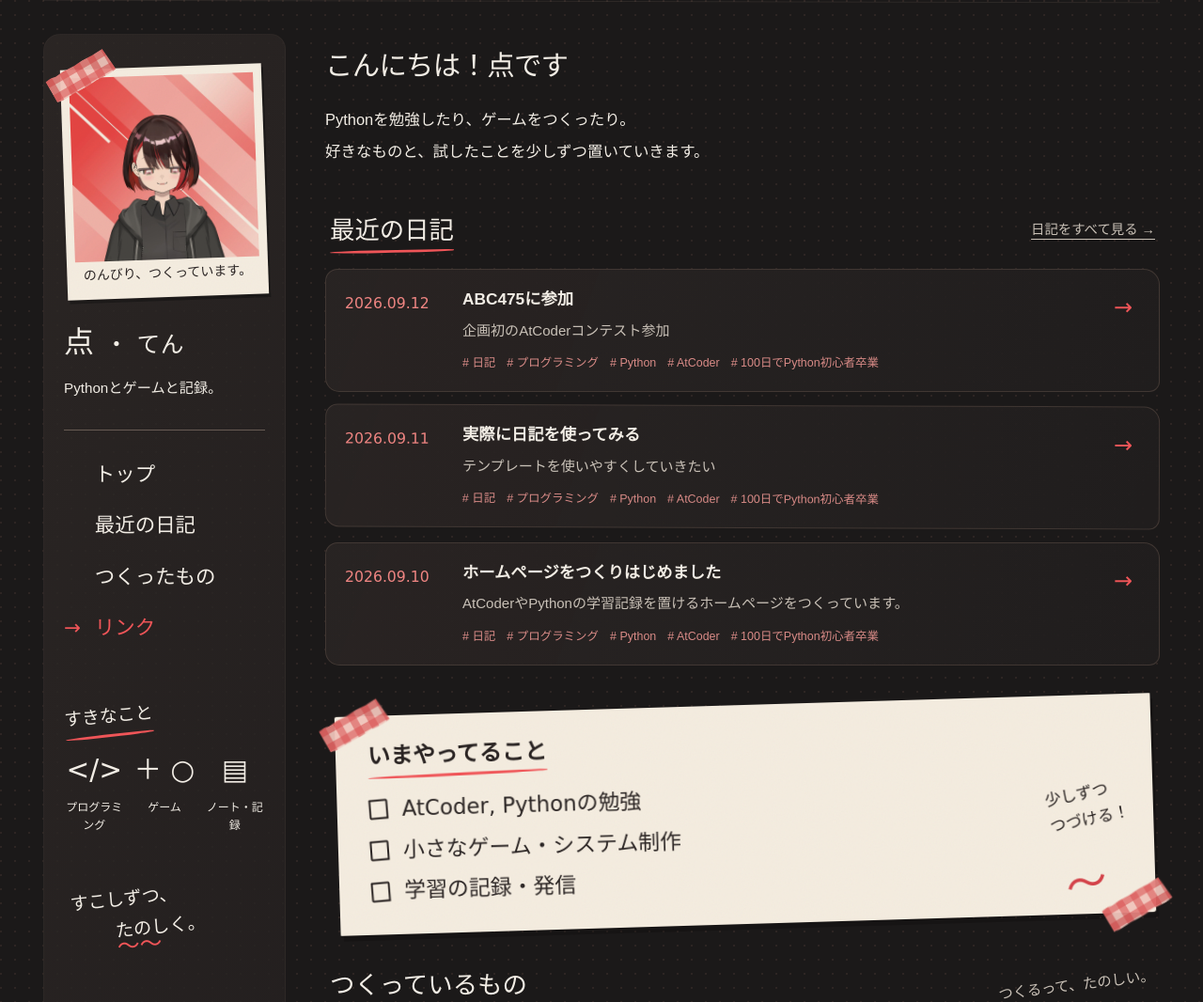
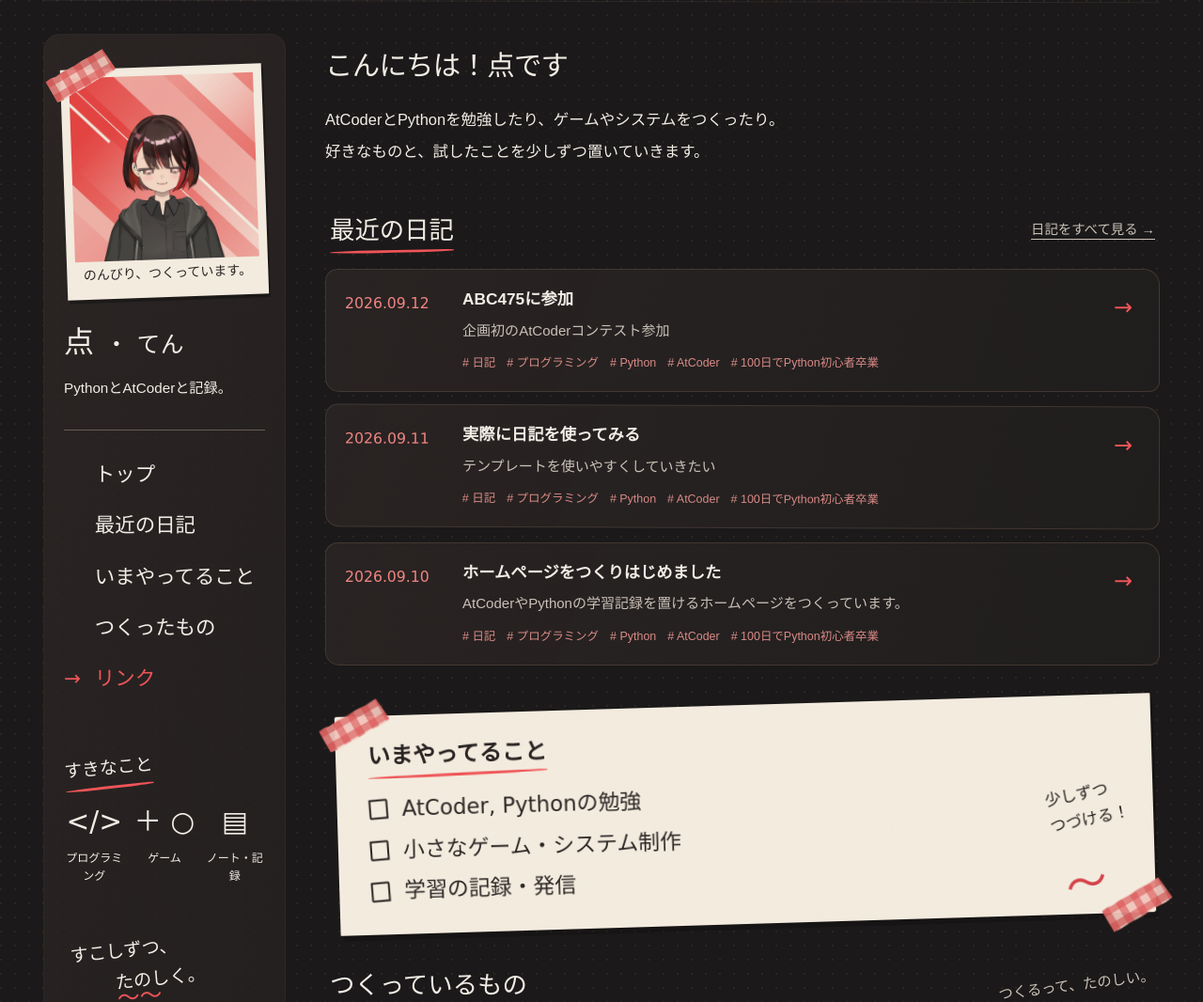
Before and after one commit to zrPointc/Ten-Homepage, a Flask app: page / in a window 1280 px wide. Shown: the part 120-1186 px from the top of the page at 94% size. Run offline with Flask 3, Linux system fonts and the light colour scheme; some web fonts are replaced.

Commit message:
プロフィールの説明を更新し、現在の活動セクションを追加

```diff
--- a/content.py
+++ b/content.py
@@ -4,13 +4,13 @@ PROFILE = {
     "name": "点",
     "reading": "てん",
     "title": "点のホームページ",
-    "description": "Pythonを勉強したり、ゲームをつくったり。点の小さなホームページ。",
+    "description": "AtCoderとPythonを勉強したり、ゲームやシステムをつくったり。点の小さなホームページ。",
     "greeting": "こんにちは！点です",
     "intro": [
-        "Pythonを勉強したり、ゲームをつくったり。",
+        "AtCoderとPythonを勉強したり、ゲームやシステムをつくったり。",
         "好きなものと、試したことを少しずつ置いていきます。",
     ],
-    "bio": "Pythonとゲームと記録。",
+    "bio": "PythonとAtCoderと記録。",
 }
 
 CURRENT_ACTIVITIES = ["AtCoder, Pythonの勉強", "小さなゲーム・システム制作", "学習の記録・発信"]
--- a/static/site.js
+++ b/static/site.js
@@ -7,7 +7,7 @@ pageLoadItems.forEach((item, index) => {
 requestAnimationFrame(() => document.body.classList.add('page-loaded'));
 
 const navigationLinks = [...document.querySelectorAll('.site-nav a')];
-const watchedSections = ['top', 'diary', 'works', 'links']
+const watchedSections = ['top', 'diary', 'now', 'works', 'links']
   .map((id) => document.getElementById(id));
 let scheduled = false;
 function updateNavigation() {
--- a/templates/index.html
+++ b/templates/index.html
@@ -37,6 +37,7 @@
         <nav class="site-nav hand" aria-label="ページ内メニュー">
           <a href="#top" class="active" aria-current="location"><span aria-hidden="true">→</span> トップ</a>
           <a href="#diary"><span aria-hidden="true">→</span> 最近の日記</a>
+          <a href="#now"><span aria-hidden="true">→</span> いまやってること</a>
           <a href="#works"><span aria-hidden="true">→</span> つくったもの</a>
           <a href="#links"><span aria-hidden="true">→</span> リンク</a>
         </nav>
@@ -62,7 +63,7 @@
           <div class="diary-list compact">{% for post in latest_posts %}<article class="diary-card"><time datetime="{{ post.date.isoformat() }}">{{ post.date_text }}</time><div><h3><a href="/diary/{{ post.slug }}/">{{ post.title }}</a></h3><p>{{ post.summary }}</p><ul class="tag-list">{% for tag in post.tags %}<li># {{ tag }}</li>{% endfor %}</ul></div><a class="diary-arrow" href="/diary/{{ post.slug }}/" aria-label="{{ post.title }}を読む">→</a></article>{% endfor %}</div>
         </section>
 
-        <section class="now paper" aria-labelledby="now-title">
+        <section class="now paper" id="now" aria-labelledby="now-title">
           <span class="tape tape-first" aria-hidden="true"></span>
           <span class="tape tape-last" aria-hidden="true"></span>
           <h2 id="now-title" class="hand"><span class="pencil-underline">いまやってること</span></h2>
```
